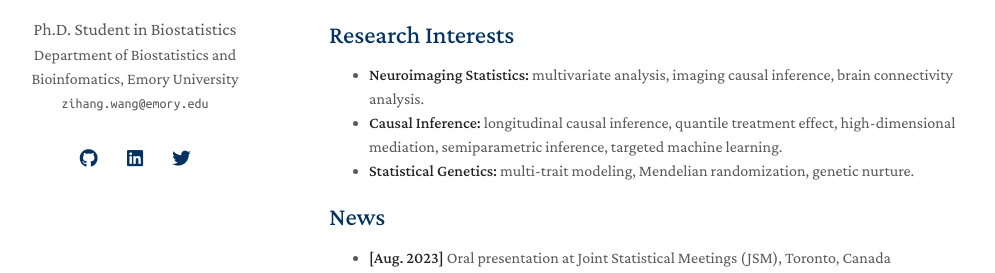
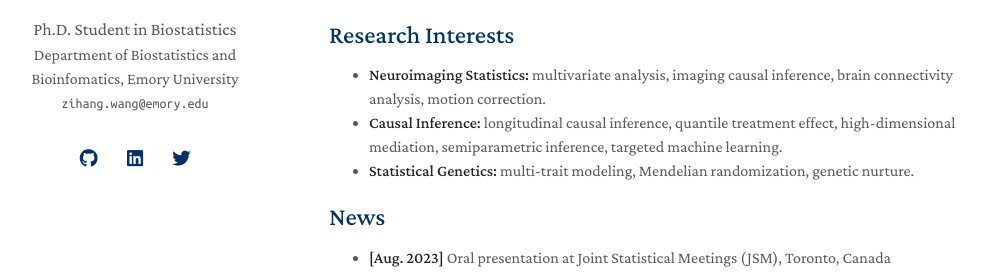
Before and after one commit to imzihangwang/imzihangwang.github.io, a Jekyll site: the page built from index.md, in a window 1280 px wide and 900 px high. Shown: the part 252-525 px from the top of the window, without its empty margins (141-1136 px from the left). Built offline with Jekyll 4.4.1, drawn with Linux system fonts in a browser that asks for light colours; nearby versions of some CDN libraries; a style sheet for code colours, icons or effects is not loaded; our own code applies the rules of GitHub Pages for plain Markdown files.

Commit message:
Update index.md

```diff
--- a/index.md
+++ b/index.md
@@ -18,7 +18,7 @@ My name in Chinese is 王子航.
 
 ## Research Interests
 
-- **Neuroimaging Statistics:** multivariate analysis, imaging causal inference, brain connectivity analysis.
+- **Neuroimaging Statistics:** multivariate analysis, imaging causal inference, brain connectivity analysis, motion correction.
 - **Causal Inference:** longitudinal causal inference, quantile treatment effect, high-dimensional mediation, semiparametric inference, targeted machine learning.
 - **Statistical Genetics:** multi-trait modeling, Mendelian randomization, genetic nurture.
 
```
